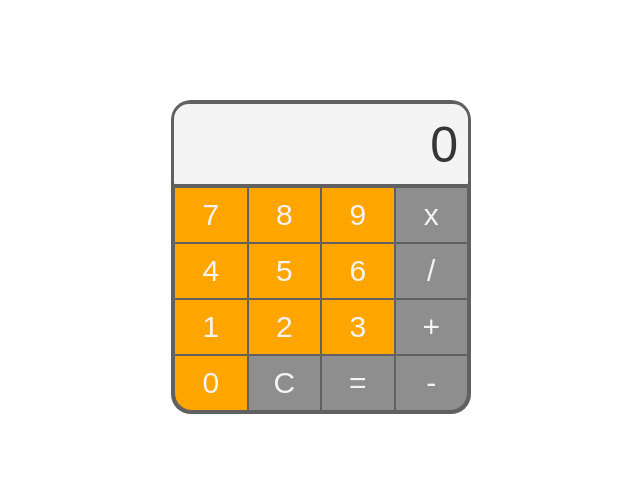
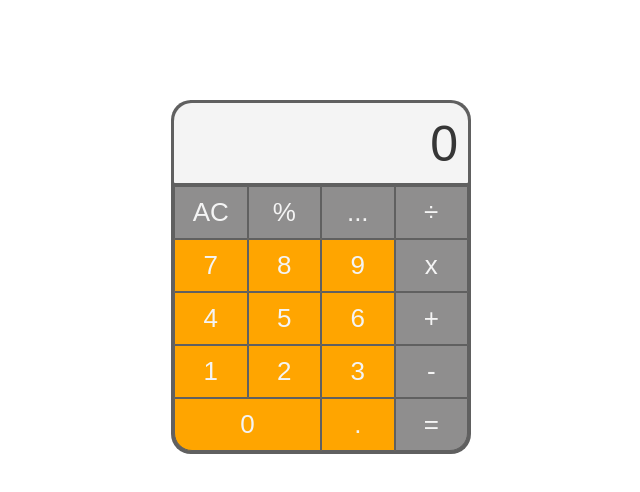
Before and after one commit to rubengpr/calculator, a plain HTML site: page index.html in a window 1280 px wide. Shown: the whole page, without its empty margins (319-959 px from the left). Drawn offline with Linux system fonts and the light colour scheme.

Commit message:
Fix some bugs

```diff
--- a/index.html
+++ b/index.html
@@ -13,6 +13,10 @@
             <p id="display-text">0</p>
         </div>
         <div id="button-grid">
+            <button id="button-clear" class="button-signs">AC</button>
+            <button id="button-percentage" class="button-signs">%</button>
+            <button id="button-..." class="button-signs">...</button>
+            <button id="button-divide" class="button-signs">÷</button>
             <button id="button-7" class="button-numbers">7</button>
             <button id="button-8" class="button-numbers">8</button>
             <button id="button-9" class="button-numbers">9</button>
@@ -20,15 +24,14 @@
             <button id="button-4" class="button-numbers">4</button>
             <button id="button-5" class="button-numbers">5</button>
             <button id="button-6" class="button-numbers">6</button>
-            <button id="button-divide" class="button-numbers button-signs">/</button>
+            <button id="button-add" class="button-numbers button-signs">+</button>
             <button id="button-1" class="button-numbers">1</button>
             <button id="button-2" class="button-numbers">2</button>
             <button id="button-3" class="button-numbers">3</button>
-            <button id="button-add" class="button-numbers button-signs">+</button>
-            <button id="button-0" class="button-numbers">0</button>
-            <button id="button-clear" class="button-numbers button-signs">C</button>
+            <button id="button-substract" class="button-numbers button-signs">-</button>
+            <button id="button-0" class="button-numbers zero">0</button>
+            <button id="button-decimal" class="button-numbers">.</button>
             <button id="button-equal" class="button-numbers button-signs">=</button>
-            <button id="button-substract" class="button-numbers button-signs">-</button>
         </div>
     </div>
     <script src="script.js"></script>
--- a/script.js
+++ b/script.js
@@ -13,27 +13,35 @@ const buttonAdd = document.getElementById("button-add")
 const buttonSubstract = document.getElementById("button-substract")
 const buttonMultiply = document.getElementById("button-multiply")
 const buttonDivide = document.getElementById("button-divide")
+const buttonPercentage = document.getElementById("button-percentage")
+const buttonDecimal = document.getElementById("button-decimal")
 const buttonEqual = document.getElementById("button-equal")
 const buttonClear = document.getElementById("button-clear")
 const displayText = document.getElementById("display-text")
 
 //Declare essential variables
-let firstNumber = 0
-let operator = 0
-let secondNumber = 0
+let firstNumber = 0;
+let operator = 0;
+let secondNumber = 0;
+const MAX_DISPLAY_LENGTH = 10;
 
+//Arrays where the numbers will be processed
 const arrayOfFirstNumber = [];
 const arrayOfCalculation = [];
 const arrayOfSecondNumber = [];
+const operation = firstNumber + operator + secondNumber
 
 function addDisplay(event) {
-    const getButton = event.target
+    const getButton = event.target || event.key
     const getTextButton = getButton.textContent
+
     if (operator === 0) {
     arrayOfFirstNumber.push(getTextButton);
     const arrayJoin = arrayOfFirstNumber.join("");
     firstNumber = Number(arrayJoin);
+
     displayText.textContent = firstNumber
+
     } else {
     arrayOfSecondNumber.push(getTextButton);
     const arrayJoin = arrayOfSecondNumber.join("");
@@ -75,13 +83,16 @@ function operate() {
         default:
             result = 'Error';
     }
-    displayText.textContent = result;
-    // Reset for next calculation
-    firstNumber = result;
+
+    displayText.textContent = result
+    firstNumber = result.toFixed(2);
     secondNumber = 0;
     operator = 0;
     arrayOfSecondNumber.splice(0, arrayOfSecondNumber.length);
 }
+
+//Keyboard event listeners
+document.addEventListener("keydown", addDisplay)
 
 
 //Event listeners for the buttons
@@ -99,6 +110,7 @@ buttonAdd.addEventListener("click", addOperator)
 buttonSubstract.addEventListener("click", addOperator)
 buttonMultiply.addEventListener("click", addOperator)
 buttonDivide.addEventListener("click", addOperator)
+buttonDecimal.addEventListener("click", addDisplay)
 buttonEqual.addEventListener("click", operate)
 buttonClear.addEventListener("click", clearDisplay)
 displayText.addEventListener("click", addDisplay)
--- a/style.css
+++ b/style.css
@@ -12,16 +12,16 @@ body {
     flex-direction: column;
     align-items: center;
     width: 300px;
-    height: 314px;
+    height: 354px;
     border-radius: 20px;
     background-color: #606060;
 }
 
 #display {
     position: relative;
-    margin-top: 4px;
+    margin-top: 3px;
     margin-bottom: 3px;
-    border-radius: 15px 15px 1px 1px;
+    border-radius: 18px 18px 1px 1px;
     background-color: #f4f4f4;
     width: 98%;
     min-height: 80px;
@@ -48,11 +48,11 @@ body {
     background-color: #ffb121;
 }
 
-.button-numbers:nth-child(13) {
+.button-numbers:nth-child(17) {
     border-radius: 0px 0px 0px 18px;
 }
 
-.button-numbers:nth-child(16) {
+.button-numbers:nth-child(19) {
     border-radius: 0px 0px 18px 0px;
 }
 
@@ -69,7 +69,11 @@ button {
     border: solid #606060 1px;
     border-radius: 1px;
     padding: 10px;
-    font-size: 30px;
+    font-size: 26px;
     color: #f4f4f4;
     font-family: inherit;
 }
+
+#button-0 {
+    grid-column: span 2;
+}
```
